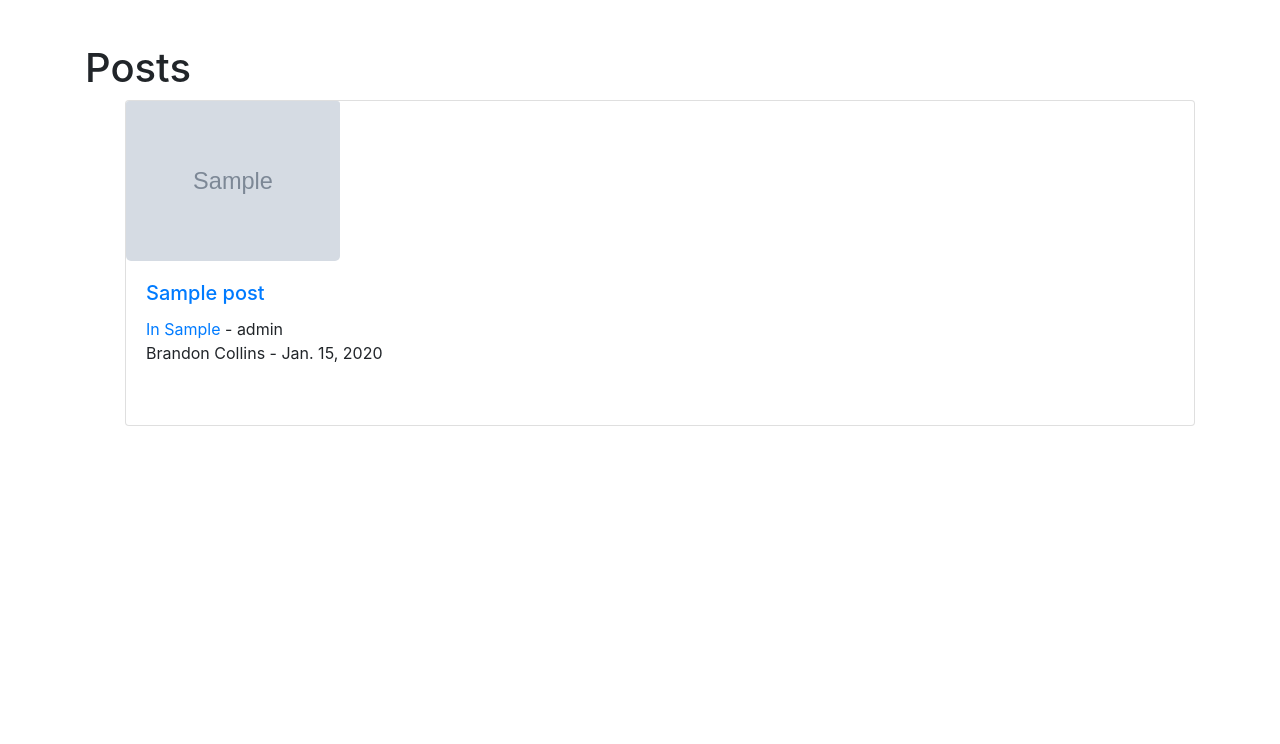
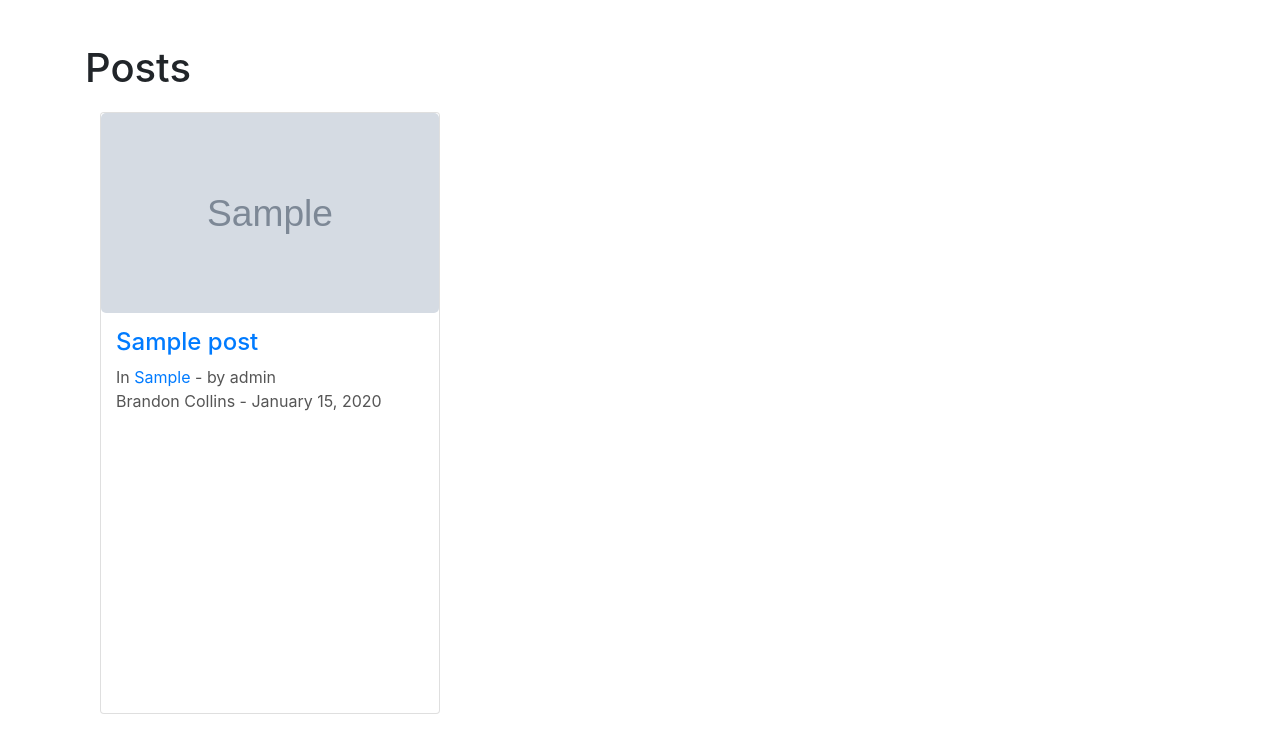
Before and after one commit to BrandonPCollins/my-project-4, a Django app: page / in a window 1280 px wide. Shown: the part 56-800 px from the top of the page. Run offline with Django 4.2, Linux system fonts and the light colour scheme; data comes from the database, SQL or seed files in the repository; tables that the repository leaves empty hold one stand-in row (values such as "Sample post"); grey boxes marked "Sample" are stand-in pictures; some libraries are stand-ins or nearby versions.

Commit message:
HomePage Styling so I don't fail

```diff
--- a/myblog/templates/home.html
+++ b/myblog/templates/home.html
@@ -1,56 +1,84 @@
 {% extends 'base.html' %}
 
-{%  block content %}
+{% block content %}
 
-<head>
 <style>
+    /* Custom Styles for Images */
+    .card-img-top {
+        max-width: 100%;
+        height: 200px; /* Set a fixed height for the images */
+        object-fit: cover; /* Ensure images maintain aspect ratio and cover the entire container */
+        border-radius: 5px;
+    }
 
-      /* Custom Styles for Images */
-      img {
-          max-width: 20%; /* Make sure images don't stretch beyond their original size */
-          height: auto; /* Maintain aspect ratio */
-          border-radius: 5px; /* Add a slight border radius to images */
+    /* Custom Styles for Cards */
+    .card {
+        margin-bottom: 20px;
+    }
+
+    .card-title {
+        font-size: 1.5rem;
+        margin-bottom: 0.5rem;
+    }
+
+    .card-text {
+        font-size: 1rem;
+        color: #555;
+    }
+
+    .card-body {
+        padding: 15px;
+        height: 400px; /* Set a fixed height for the card body */
+    }
+
+    /* Custom Styles for Author and Date */
+    .author-date {
+        font-size: 0.9rem;
+        color: #777;
+    }
+
+    /* Custom Styles for Edit and Delete Links */
+    .edit-delete-links {
+        font-size: 0.8rem;
+        color: #777;
+        margin-top: 5px;
+        display: block;
     }
 </style>
-</head>
 
 <h1>Posts</h1>
 
-<ul>
+<div class="container">
+    <div class="row">
         {% for post in object_list %}
-<div class="card-deck">
+        <div class="col-md-4">
             <div class="card">
                 {% if post.header_image %}
-      <img class="card-img-top" src="{{ post.header_image.url }}" alt="Card image cap" height="250">
+                    <img class="card-img-top" src="{{ post.header_image.url }}" alt="{{ post.title }}">
                 {% else %}
-      <img src="https://res.cloudinary.com/dchgmljz1/image/upload/c_pad,b_auto:predominant,fl_preserve_transparency/v1700538138/placeholder_z66v7a.jpg?_s=public-apps"
-      alt="Placeholder Image" height="250">
+                    <img src="https://res.cloudinary.com/dchgmljz1/image/upload/c_pad,b_auto:predominant,fl_preserve_transparency/v1700538138/placeholder_z66v7a.jpg?_s=public-apps" alt="Placeholder Image" class="card-img-top">
                 {% endif %}
                 <div class="card-body">
-        <h5 class="card-title"><a href="{% url 'article-detail' post.pk %}">{{  post.title  }}</h5>
+                    <h5 class="card-title"><a href="{% url 'article-detail' post.pk %}">{{ post.title }}</a></h5>
                     <p class="card-text">
-             In<a href="{% url 'category' post.category|slugify %}"> {{  post.category }} </a>
-            - {{  post.author  }} <br/>
-            {{  post.author.first_name  }} {{  post.author.last_name  }} -  {{ post.post_date }}
+                        In <a href="{% url 'category' post.category|slugify %}">{{ post.category }}</a> -
+                        by {{ post.author }}<br>
+                        {{ post.author.first_name }} {{ post.author.last_name }} - {{ post.post_date|date:"F d, Y" }}
                     </p>
-        <small>
-
+                    <small class="author-date">
                         {% if user.is_authenticated %}
                             {% if user.id == post.author.id %}
-                This was posted by you:
-                <a href="{% url 'update_post' post.pk %}">(Edit)</a>
-                <a href="{% url 'delete_post' post.pk %}">(Delete)</a>
+                                This was posted by you.
+                                <a href="{% url 'update_post' post.pk %}" class="edit-delete-links">(Edit)</a>
+                                <a href="{% url 'delete_post' post.pk %}" class="edit-delete-links">(Delete)</a>
                             {% endif %}
                         {% endif %}
                     </small>
-            <br/>
                 </div>
             </div>
-    <br><br>
         </div>
-  <br>
-
         {% endfor %}
-</ul>
+    </div>
+</div>
 
 {% endblock %}
```
Lines whose indentation alone changed are shown as unchanged.
